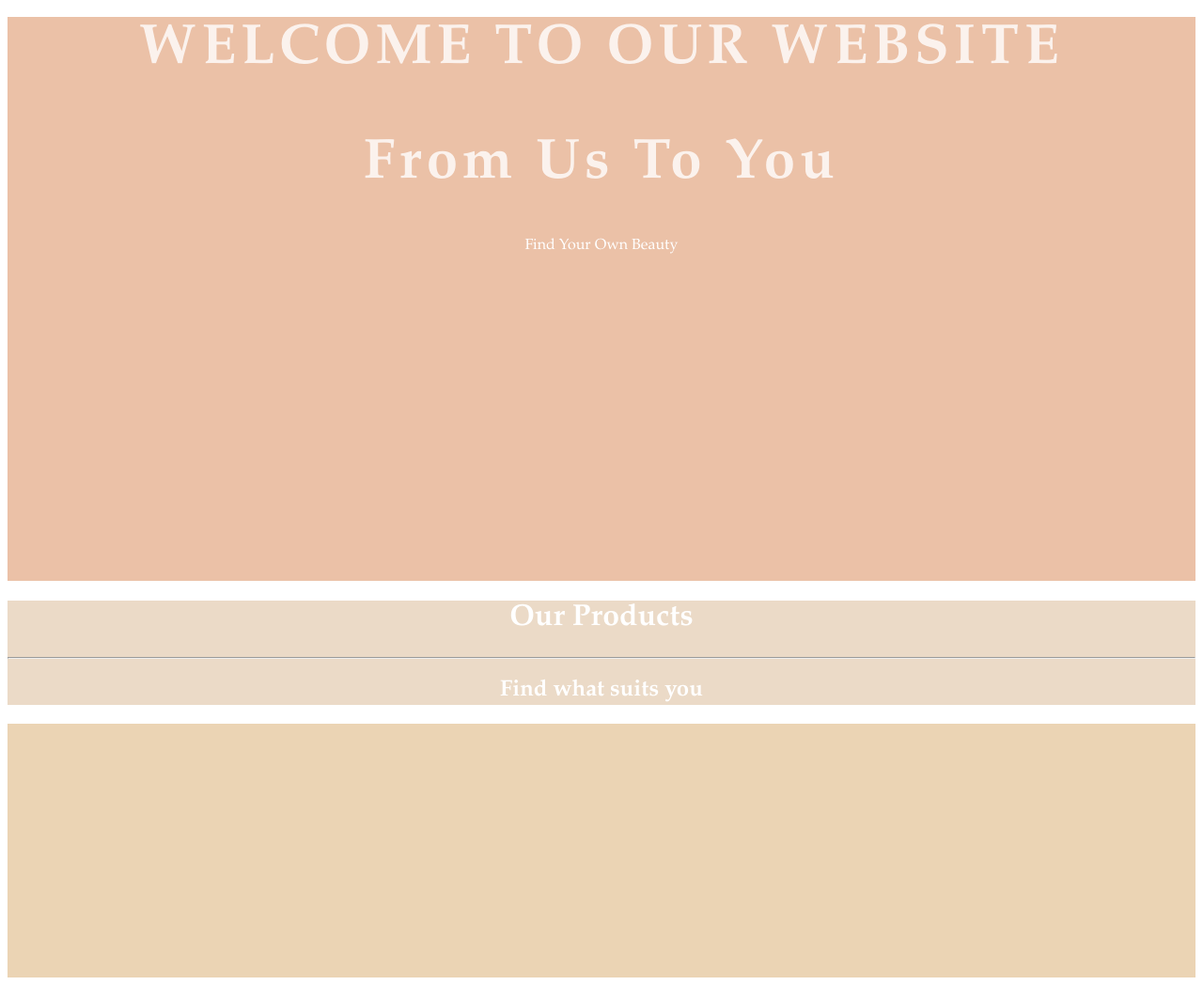
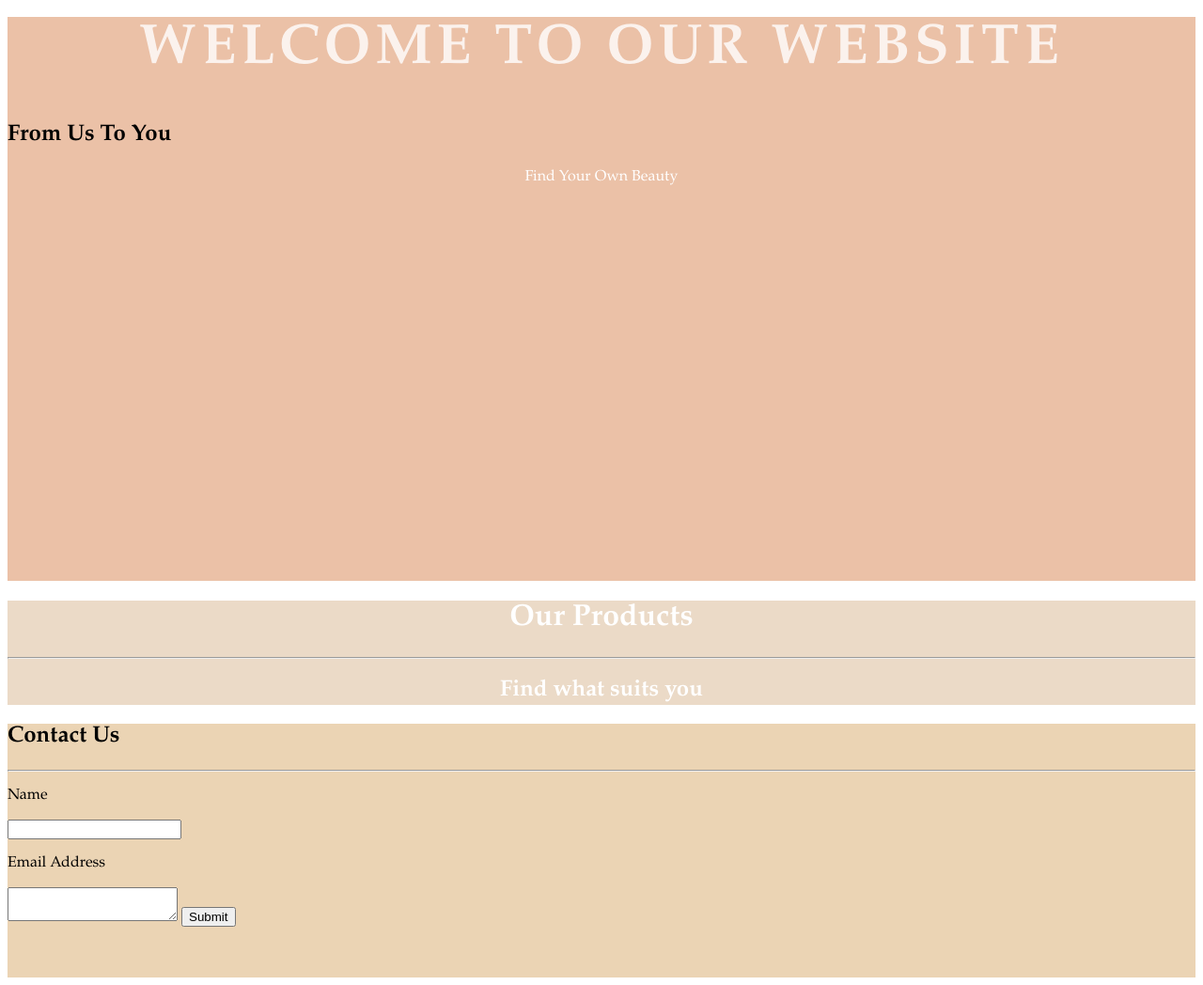
Before and after one commit to wynnesgrandis/futy-id.com, a plain HTML site: page index.html in a window 1280 px wide. Shown: the part 140-1188 px from the top of the page at 94% size. Drawn offline with Linux system fonts and the light colour scheme.

Commit message:
Update index.html

```diff
--- a/index.html
+++ b/index.html
@@ -17,9 +17,11 @@
     </div>
     <div class="main">
       <div class="main-text">
+        <div class="boxed">
       <h1> WELCOME TO OUR WEBSITE</h1>
-      <h1> From Us To You </h1>
+      <h2> From Us To You </h2>
       <p> Find Your Own Beauty</p>
+      </div>
     </div>
   </div>
 <div class="product">
@@ -28,6 +30,9 @@
     <hr>
     <h2> Find what suits you </h2>
 
+
+
+</div>
   </div>
 
 
@@ -42,7 +47,15 @@
     </div>
 
     <div class="footer">
-
+<h2>Contact Us</h2>
+<hr>
+<form>
+  <p> Name </p>
+  <input>
+  <p> Email Address</p>
+  <textarea></textarea>
+  <input type="submit">
+</form>
     </div>
   </body>
 </html>
```
